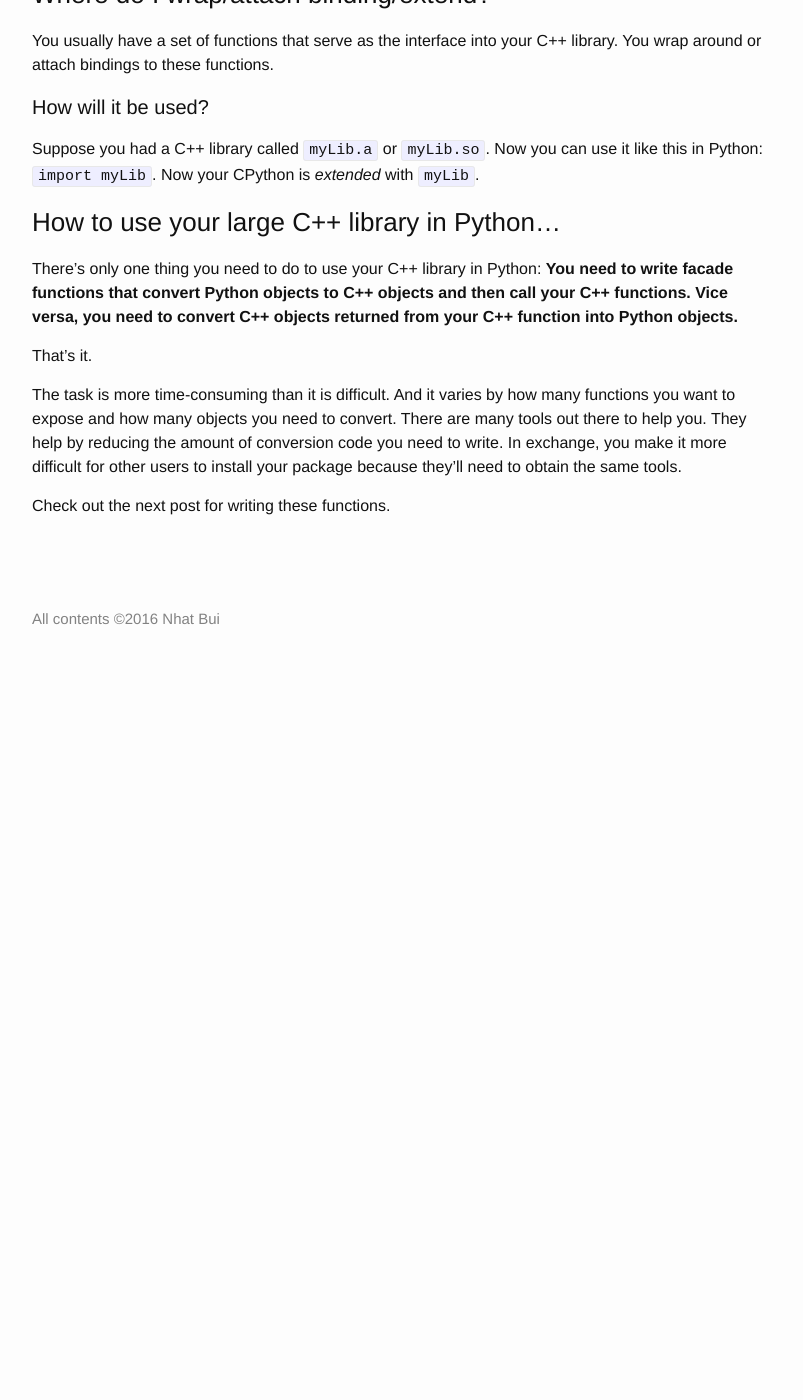
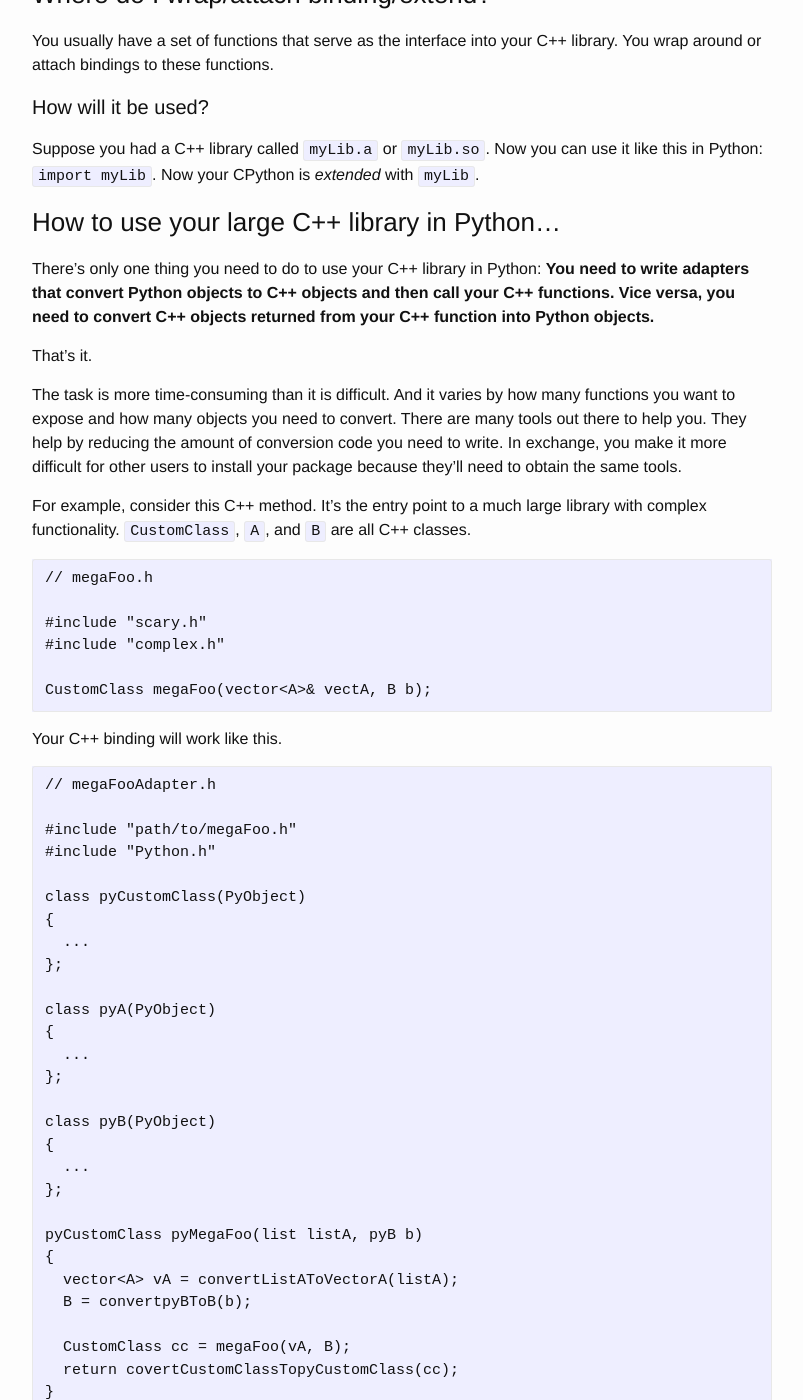
Before and after one commit to nhatbui/nhatbui.github.io, a Jekyll site: the page built from _posts/2016-09-01-introtoccppext.md, in a window 1280 px wide and 1400 px high, scrolled down 1383 px. Shown: the whole window, without its empty margins (238-1041 px from the left). Built offline with Jekyll 4.4.1, drawn with Linux system fonts in a browser that asks for light colours; before the commit the page ends 2074 px from its top, so only the background shows below that; some of the changed text lies outside the part shown.

Commit message:
Final intro post

````diff
--- a/_posts/2016-09-01-introtoccppext.md
+++ b/_posts/2016-09-01-introtoccppext.md
@@ -76,7 +76,7 @@ Now your CPython is _extended_ with `myLib`.
 ### How to use your large C++ library in Python...
 
 There's only one thing you need to do to use your C++ library in Python:
-__You need to write facade functions that convert Python objects to C++ objects and then call your C++ functions. Vice versa, you need to convert C++ objects returned from your C++ function into Python objects.__
+__You need to write adapters that convert Python objects to C++ objects and then call your C++ functions. Vice versa, you need to convert C++ objects returned from your C++ function into Python objects.__
 
 That's it.
 
@@ -85,4 +85,54 @@ expose and how many objects you need to convert. There are many tools out there
 They help by reducing the amount of conversion code you need to write. In exchange, you make
 it more difficult for other users to install your package because they'll need to obtain the same tools.
 
+For example, consider this C++ method. It's the entry point to a much large library
+with complex functionality. `CustomClass`, `A`, and `B` are all C++ classes.
+
+```
+// megaFoo.h
+
+#include "scary.h"
+#include "complex.h"
+
+CustomClass megaFoo(vector<A>& vectA, B b);
+```
+
+Your C++ binding will work like this.
+
+```
+// megaFooAdapter.h
+
+#include "path/to/megaFoo.h"
+#include "Python.h"
+
+class pyCustomClass(PyObject)
+{
+  ...
+};
+
+class pyA(PyObject)
+{
+  ...
+};
+
+class pyB(PyObject)
+{
+  ...
+};
+
+pyCustomClass pyMegaFoo(list listA, pyB b)
+{
+  vector<A> vA = convertListAToVectorA(listA);
+  B = convertpyBToB(b);
+
+  CustomClass cc = megaFoo(vA, B);
+  return covertCustomClassTopyCustomClass(cc);
+}
+```
+
+As you can see, megaFooAdapter does all the work. The function `pyMegaFoo()` accepts
+all Python arguments and converts them to classes that the original `megaFoo()`
+understands. But `megaFoo()` returns a C++ class. So we convert it back to a Python
+class that we'll use.
+
 Check out the next post for writing these functions.
````
